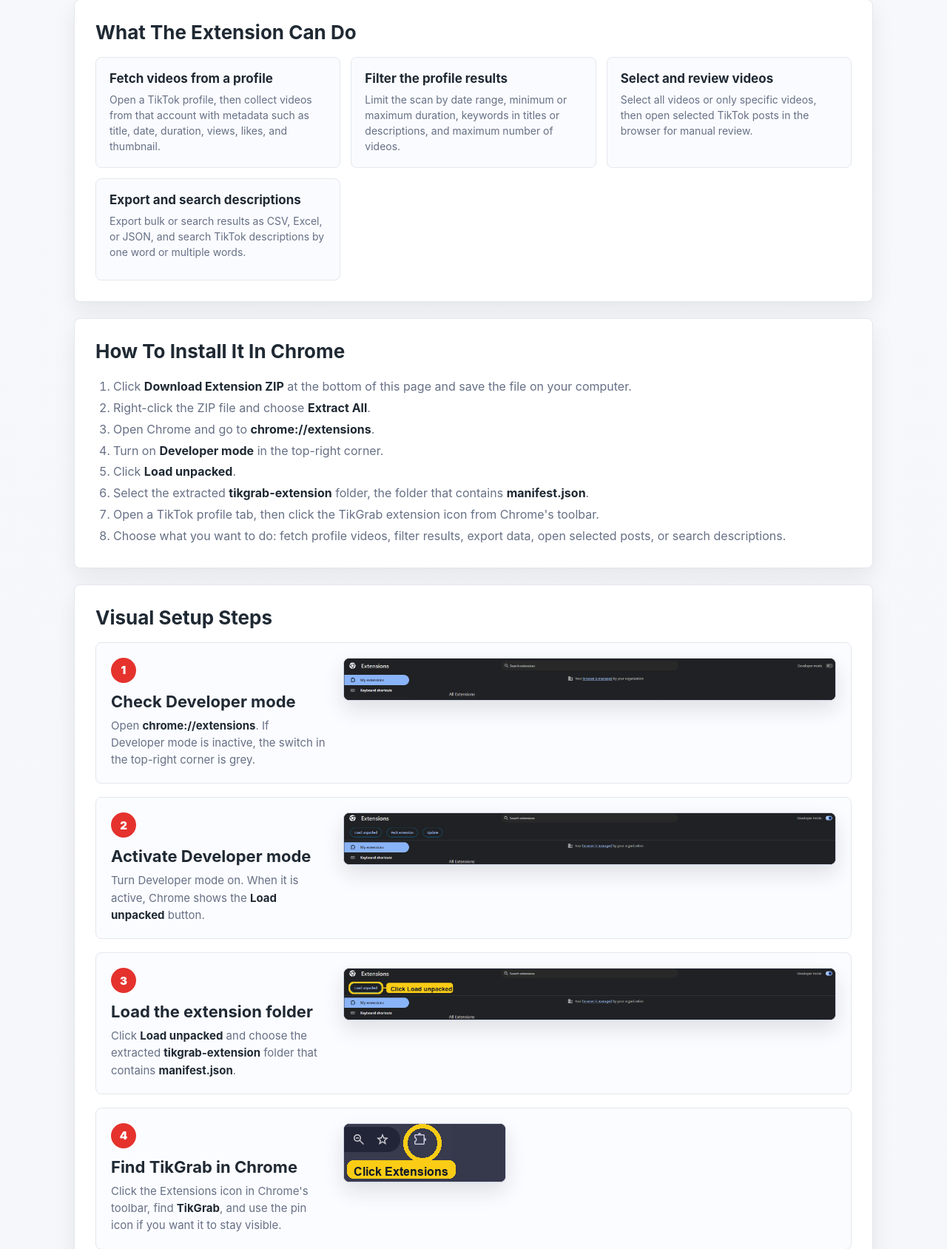
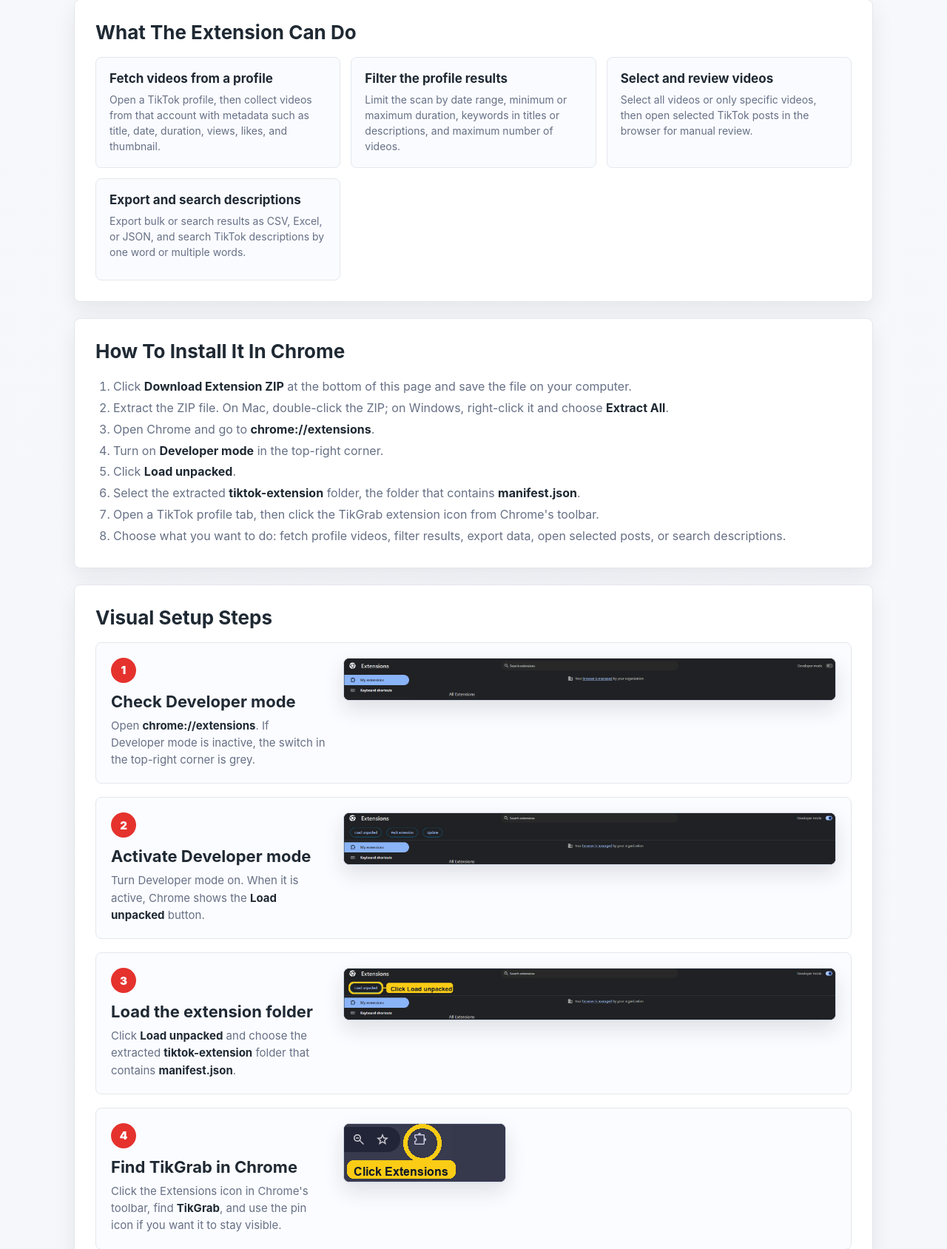
Before and after one commit to creativityemarketing-netizen/All_Tools, a Flask app: template templates/tiktok_extension.html in a window 1280 px wide. Shown: the part 355-2043 px from the top of the page at 74% size. Run offline with Flask 3, Linux system fonts and the light colour scheme; the template is opened without the code that fills it, so the values that code supplies are empty; some libraries are stand-ins or nearby versions.

Commit message:
Fix TikGrab extension ZIP layout

```diff
--- a/templates/tiktok_extension.html
+++ b/templates/tiktok_extension.html
@@ -53,11 +53,11 @@
       <h2>How To Install It In Chrome</h2>
       <ol class="setup-list">
         <li>Click <strong>Download Extension ZIP</strong> at the bottom of this page and save the file on your computer.</li>
-        <li>Right-click the ZIP file and choose <strong>Extract All</strong>.</li>
+        <li>Extract the ZIP file. On Mac, double-click the ZIP; on Windows, right-click it and choose <strong>Extract All</strong>.</li>
         <li>Open Chrome and go to <strong>chrome://extensions</strong>.</li>
         <li>Turn on <strong>Developer mode</strong> in the top-right corner.</li>
         <li>Click <strong>Load unpacked</strong>.</li>
-        <li>Select the extracted <strong>tikgrab-extension</strong> folder, the folder that contains <strong>manifest.json</strong>.</li>
+        <li>Select the extracted <strong>tiktok-extension</strong> folder, the folder that contains <strong>manifest.json</strong>.</li>
         <li>Open a TikTok profile tab, then click the TikGrab extension icon from Chrome's toolbar.</li>
         <li>Choose what you want to do: fetch profile videos, filter results, export data, open selected posts, or search descriptions.</li>
       </ol>
@@ -88,7 +88,7 @@
           <div class="step-copy">
             <span class="step-number">3</span>
             <h3>Load the extension folder</h3>
-            <p>Click <strong>Load unpacked</strong> and choose the extracted <strong>tikgrab-extension</strong> folder that contains <strong>manifest.json</strong>.</p>
+            <p>Click <strong>Load unpacked</strong> and choose the extracted <strong>tiktok-extension</strong> folder that contains <strong>manifest.json</strong>.</p>
           </div>
           <img class="real-screenshot" src="/static/images/extension/load-unpacked-highlight.png" alt="Chrome Extensions page with Load unpacked highlighted">
         </article>
@@ -132,7 +132,7 @@
 
     <section class="extension-section final-download">
       <h2>Download The Extension</h2>
-      <p>After reading the setup steps, download the ZIP file, extract it on your computer, then load the extracted <strong>tikgrab-extension</strong> folder in Chrome.</p>
+      <p>After reading the setup steps, download the ZIP file, extract it on your computer, then load the extracted <strong>tiktok-extension</strong> folder in Chrome.</p>
       <a class="download-button" href="/downloads/tiktok-extension.zip" download="tiktok-extension.zip" type="application/zip">
         Download Extension ZIP
       </a>
```
Also changed, not shown: 1 other file.
